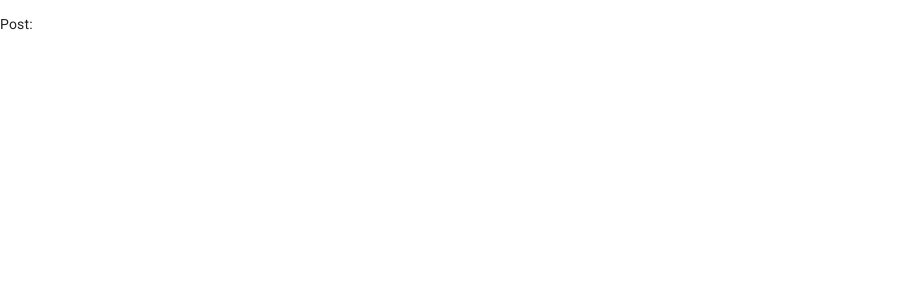
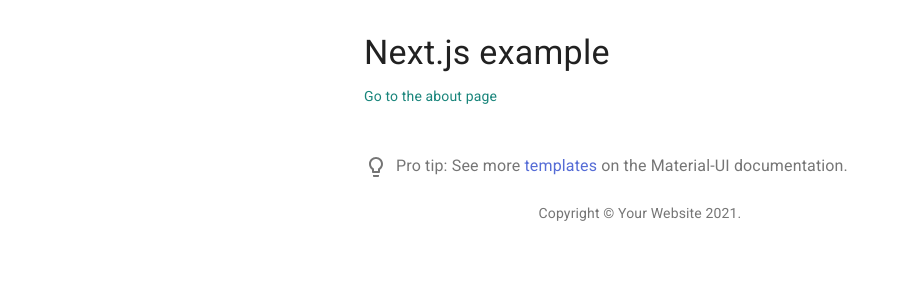
Before and after one commit to kallenkortuem/nextjs, a Next.js app: page /mastery in a window 1280 px wide. Shown: the top 300 px of the page, without its empty margins (0-905 px from the left). Built offline with nearby package versions, Linux system fonts and the light colour scheme.

Commit message:
add get static paths to page

```diff
--- a/pages/mastery/[...summonerNames].tsx
+++ b/pages/mastery/[...summonerNames].tsx
@@ -1,13 +1,61 @@
-import { useRouter } from 'next/router'
+import { Box, Container, Link, Typography } from "@material-ui/core";
+import { GetServerSideProps, GetStaticPaths, GetStaticProps } from "next";
+import { useRouter } from "next/router";
+import React from "react";
+import Copyright from "../../components/Copyright";
+import ProTip from "../../components/ProTip";
 
 const MasterySummonerNames = () => {
-  const router = useRouter()
-  const { summonerNames } = router.query
+  const router = useRouter();
+  const { summonerNames } = router.query;
   if (!Array.isArray(summonerNames)) {
     return null;
   }
 
-  return <p>Post: {summonerNames}</p>
-}
+  return (
+    <Container maxWidth="sm">
+      <Box my={4}>
+        <Typography variant="h4" component="h1" gutterBottom>
+          Next.js example {summonerNames}
+        </Typography>
+        <Link href="/about" color="secondary">
+          Go to the about page
+        </Link>
+        <ProTip />
+        <Copyright />
+      </Box>
+    </Container>
+  );
+};
 
-export default MasterySummonerNames
+export default MasterySummonerNames;
+
+export const getStaticProps: GetStaticProps = async (context) => {
+  // ...
+  return {
+    props: {},
+  };
+};
+
+export const getStaticPaths: GetStaticPaths = async () => {
+  // ...
+  return {
+    // Only `/posts/1` and `/posts/2` are generated at build time
+    paths: [
+      {
+        params: {
+          summonerNames: [
+            "mgnero",
+            "brian muller",
+            "quite meh",
+            "theezues",
+            "xherooftimex",
+          ],
+        },
+      }
+    ],
+    // Enable statically generating additional pages
+    // For example: `/posts/3`
+    fallback: true,
+  };
+};
--- /dev/null
+++ b/public/content/index.json
@@ -0,0 +1,4 @@
+{
+  "welcome": "Welcome to fiddlestats 2.0",
+  "enter_summoner_names": "Enter summoner names to look up"
+}
```
